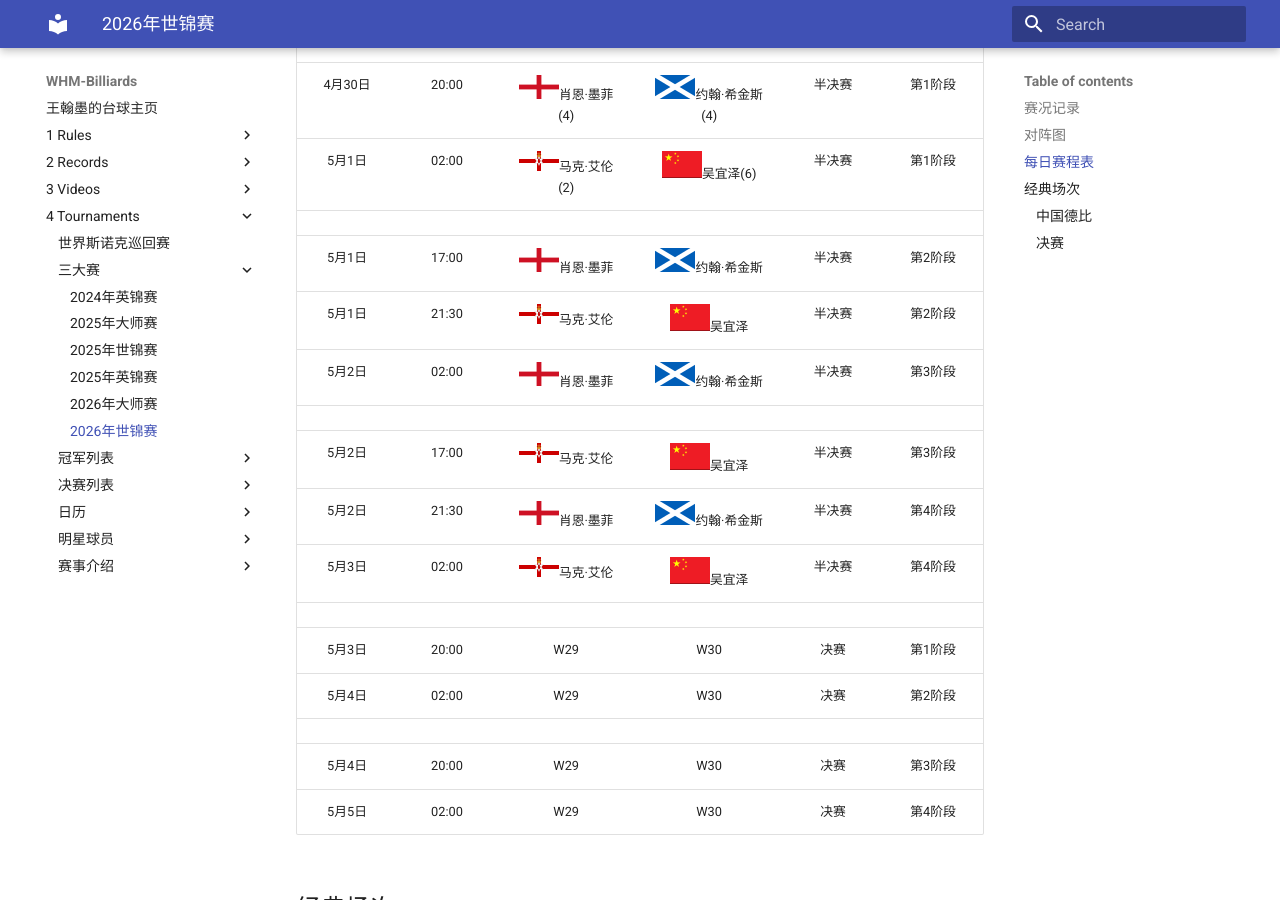
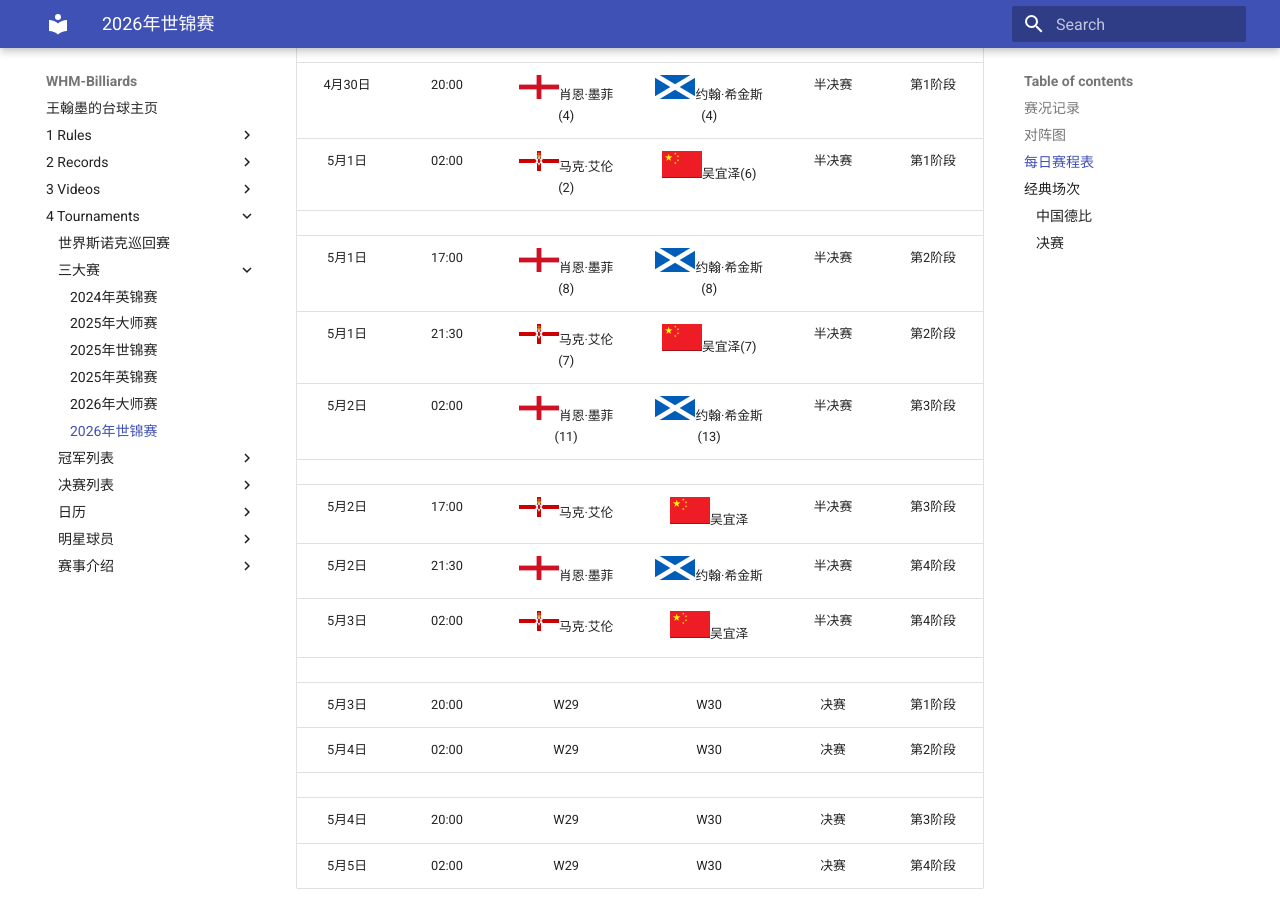
Before and after one commit to whm-billiards/whm-billiards.github.io, an MkDocs documentation site: the page built from docs/4-Tournaments/三大赛/06-2026年世锦赛.md, in a window 1280 px wide and 900 px high, scrolled down 10454 px. Built offline with MkDocs 1.6.1 and Material for MkDocs 9.7.7, drawn with Linux system fonts in a browser that asks for light colours; some of the changed text lies outside the part shown.

Commit message:
World Championship 5.2

```diff
--- a/docs/4-Tournaments/三大赛/06-2026年世锦赛.md
+++ b/docs/4-Tournaments/三大赛/06-2026年世锦赛.md
@@ -39,8 +39,8 @@
 |  27  | 1/4决赛 | ![](../img/north_ireland.png)**马克·艾伦**     | 13-11 | ![](../img/england.png)巴里·霍金斯           | Final        |
 |  28  | 1/4决赛 | ![](../img/china.png)**吴宜泽**                | 13-8  |![](../img/iran.png)侯赛因·瓦菲                | Final        |
 |      |         |                                               |       |                                              |              |
-|  29  | 半决赛  | ![](../img/england.png)肖恩·墨菲               |  4-4  | ![](../img/scotland.png)约翰·希金斯           | Live         |
-|  30  | 半决赛  | ![](../img/north_ireland.png)马克·艾伦         |  2-6  | ![](../img/china.png)吴宜泽                   | Live         |
+|  29  | 半决赛  | ![](../img/england.png)肖恩·墨菲               | 11-13 | ![](../img/scotland.png)约翰·希金斯           | Live         |
+|  30  | 半决赛  | ![](../img/north_ireland.png)马克·艾伦         |  7-7  | ![](../img/china.png)吴宜泽                   | Live         |
 |      |         |                                               |       |                                              |              |
 |  31  |  决赛   | W29                                            |  0-0  | W30                                          |              |
 
@@ -61,8 +61,8 @@
 | ![](../img/china.png)**肖国栋** 10            |                                             | ![](../img/england.png)**肖恩·墨菲** 13        |                                         |                                         |
 | ![](../img/china.png)周跃龙 6                 | ![](../img/china.png)肖国栋 3                |                                                |                                         |                                         |
 | ![](../img/england.png)**肖恩·墨菲** 10       | ![](../img/england.png)**肖恩·墨菲** 13      |                                               |                                         |                                         |
-| ![](../img/china.png)范争一 9                 |                                              |                                               | ![](../img/england.png)肖恩·墨菲 4       |                                         |
-| ![](../img/scotland.png)**约翰·希金斯** 10    |                                              |                                               | ![](../img/scotland.png)约翰·希金斯 4    |                                         |
+| ![](../img/china.png)范争一 9                 |                                              |                                               | ![](../img/england.png)肖恩·墨菲 11      |                                         |
+| ![](../img/scotland.png)**约翰·希金斯** 10    |                                              |                                               | ![](../img/scotland.png)约翰·希金斯 13   |                                         |
 | ![](../img/england.png)阿里·卡特 7            | ![](../img/scotland.png)**约翰·希金斯** 13    |                                               |                                         |                                         |
 | ![](../img/england.png)**罗尼·奥沙利文** 10   | ![](../img/england.png)罗尼·奥沙利文  12      |                                               |                                         |                                         |
 | ![](../img/china.png)贺国强 2                 |                                               |  ![](../img/scotland.png)**约翰·希金斯** 13   |                                         |                                         |
@@ -77,8 +77,8 @@
 | ![](../img/england.png)**巴里·霍金斯** 10     |                                               | ![](../img/england.png)巴里·霍金斯 11          |                                         |                                         |
 | ![](../img/wales.png)马修·史蒂文斯 4           | ![](../img/england.png)**巴里·霍金斯** 13     |                                               |                                         |                                         |
 | ![](../img/wales.png)**马克·威廉姆斯** 10     | ![](../img/wales.png)**马克·威廉姆斯** 9      |                                               |                                         |                                         |
-| ![](../img/poland.png)安东尼·科瓦尔斯基 4      |                                               |                                               | ![](../img/north_ireland.png)马克·艾伦 2 |                                         |
-| ![](../img/england.png)**马克·塞尔比** 10     |                                               |                                               | ![](../img/china.png)吴宜泽 6           |                                         |
+| ![](../img/poland.png)安东尼·科瓦尔斯基 4      |                                               |                                               | ![](../img/north_ireland.png)马克·艾伦 7 |                                         |
+| ![](../img/england.png)**马克·塞尔比** 10     |                                               |                                               | ![](../img/china.png)吴宜泽 7           |                                         |
 | ![](../img/wales.png)杰克·琼斯 2              | ![](../img/england.png)马克·塞尔比 11          |                                               |                                         |                                         |
 | ![](../img/china.png)**吴宜泽** 10            | ![](../img/china.png)**吴宜泽** 13            |                                               |                                         |                                         |
 | ![](../img/china.png)雷佩凡 2                 |                                               |  ![](../img/china.png)**吴宜泽** 13           |                                         |                                         |
@@ -174,9 +174,9 @@
 | 4月30日 |   20:00  |  ![](../img/england.png)肖恩·墨菲(4)            |  ![](../img/scotland.png)约翰·希金斯(4)          |    半决赛     |    第1阶段   |
 | 5月1日  |   02:00  |  ![](../img/north_ireland.png)马克·艾伦(2)      |  ![](../img/china.png)吴宜泽(6)                 |    半决赛     |    第1阶段   |
 |         |          |                                                |                                                |              |              |
-| 5月1日  |   17:00  |  ![](../img/england.png)肖恩·墨菲               |  ![](../img/scotland.png)约翰·希金斯             |    半决赛     |    第2阶段   |
-| 5月1日  |   21:30  |  ![](../img/north_ireland.png)马克·艾伦         |  ![](../img/china.png)吴宜泽                    |    半决赛     |    第2阶段   |
-| 5月2日  |   02:00  |  ![](../img/england.png)肖恩·墨菲               |  ![](../img/scotland.png)约翰·希金斯             |    半决赛     |    第3阶段   |
+| 5月1日  |   17:00  |  ![](../img/england.png)肖恩·墨菲(8)            |  ![](../img/scotland.png)约翰·希金斯(8)          |    半决赛     |    第2阶段   |
+| 5月1日  |   21:30  |  ![](../img/north_ireland.png)马克·艾伦(7)      |  ![](../img/china.png)吴宜泽(7)                 |    半决赛     |    第2阶段   |
+| 5月2日  |   02:00  |  ![](../img/england.png)肖恩·墨菲(11)           |  ![](../img/scotland.png)约翰·希金斯(13)         |    半决赛     |    第3阶段   |
 |         |          |                                                |                                                |              |              |
 | 5月2日  |   17:00  |  ![](../img/north_ireland.png)马克·艾伦         |  ![](../img/china.png)吴宜泽                    |    半决赛    |    第3阶段   |
 | 5月2日  |   21:30  |  ![](../img/england.png)肖恩·墨菲               |  ![](../img/scotland.png)约翰·希金斯             |    半决赛    |    第4阶段   |
```
Also changed, not shown: docs/README.md (+3 -7 lines).
